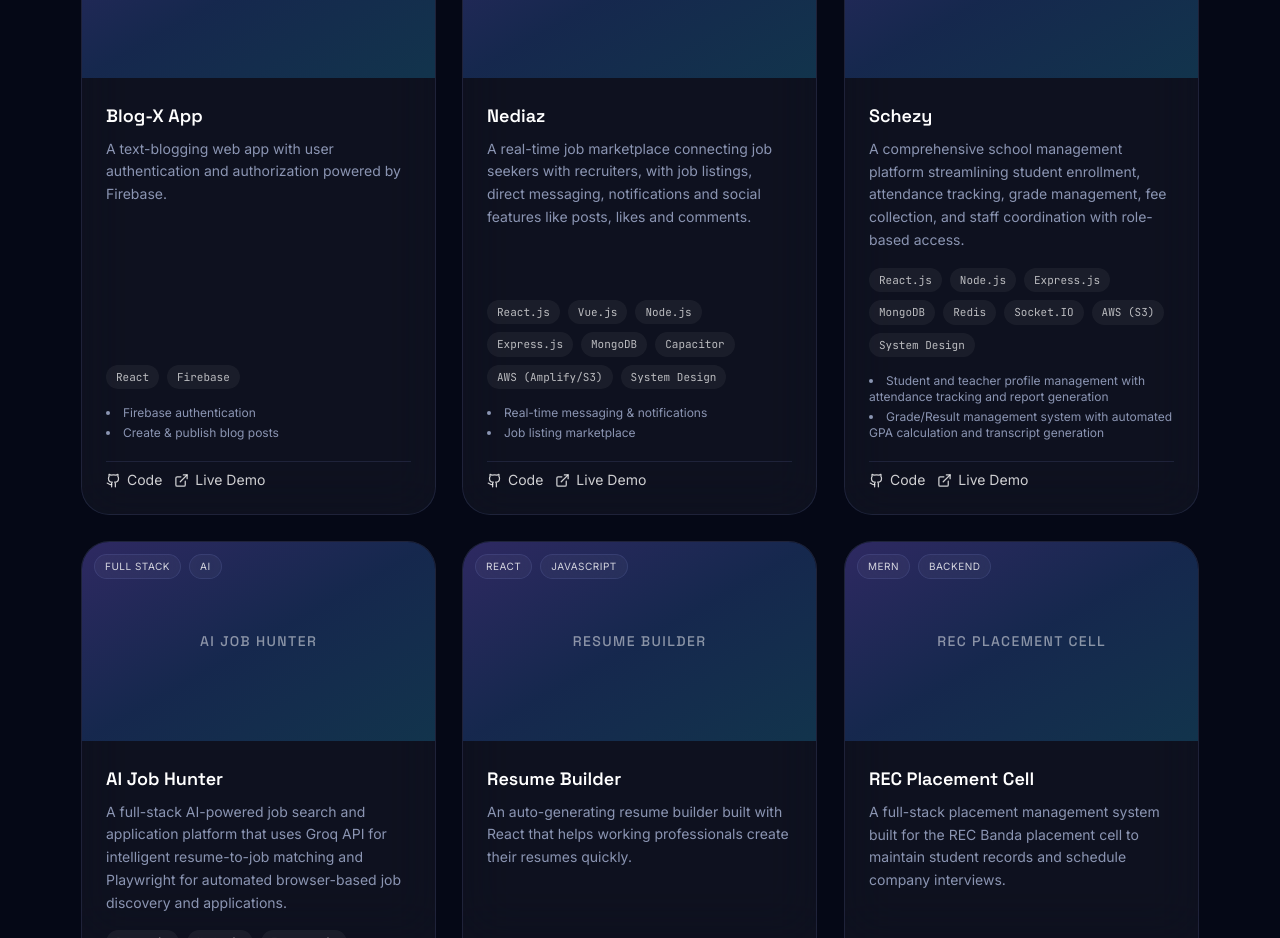
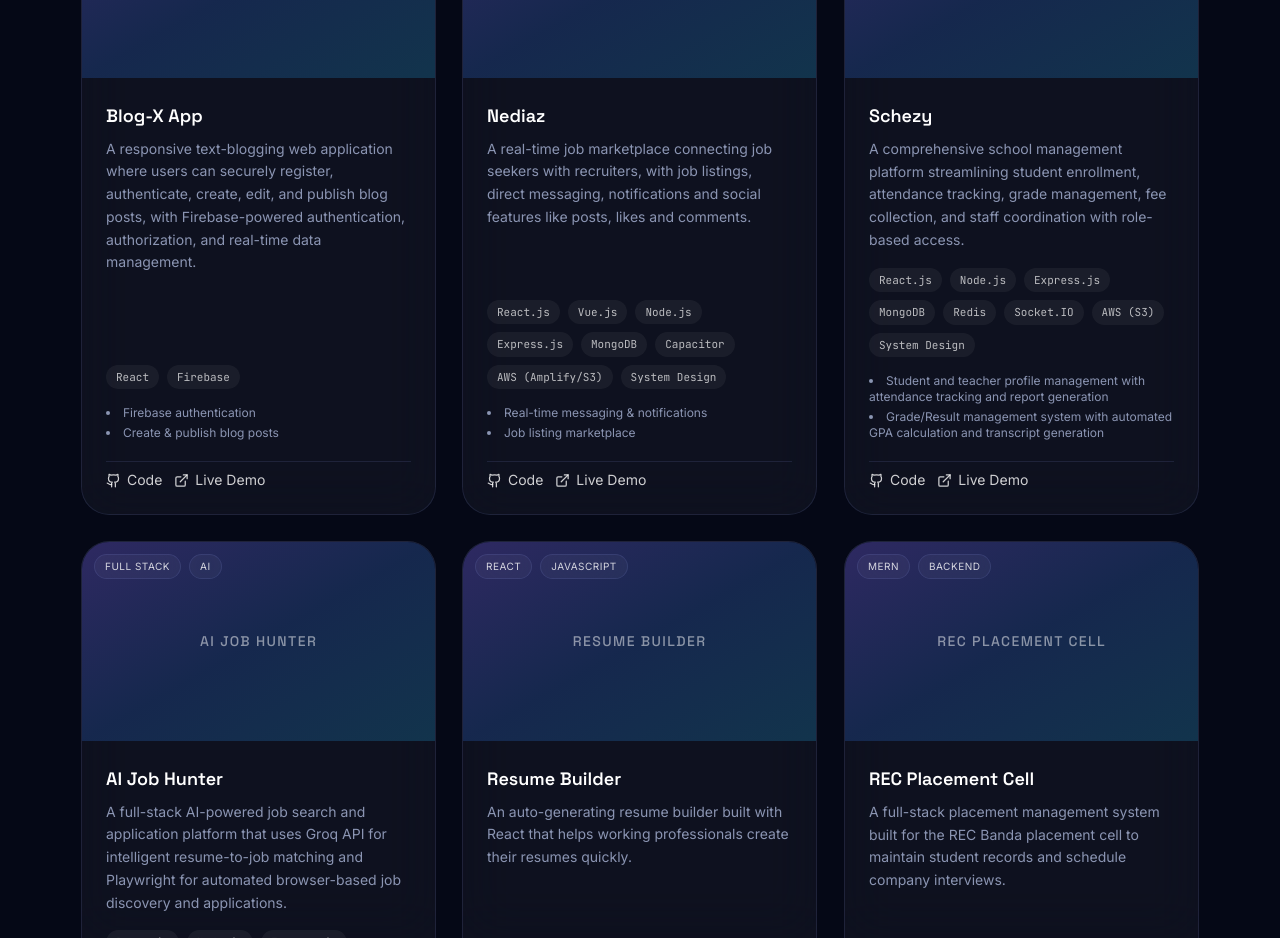
Before and after one commit to v662-coder/Vishnu_Portfolio, a React (Vite) app: page / in a window 1280 px wide. Shown: the part 4040-4978 px from the top of the page. Built offline with nearby package versions, Linux system fonts and the light colour scheme; no server answers.

Commit message:
update portfolio

```diff
--- a/src/data/portfolioData.js
+++ b/src/data/portfolioData.js
@@ -207,7 +207,7 @@ export const projects = [
     category: ["React"],
     image: "/projects/blog-x.jpg",
     description:
-      "A text-blogging web app with user authentication and authorization powered by Firebase.",
+      "A responsive text-blogging web application where users can securely register, authenticate, create, edit, and publish blog posts, with Firebase-powered authentication, authorization, and real-time data management.",
     tech: ["React", "Firebase"],
     features: ["Firebase authentication", "Create & publish blog posts"],
     github: "https://github.com/v662-coder/Blog-X",
```
